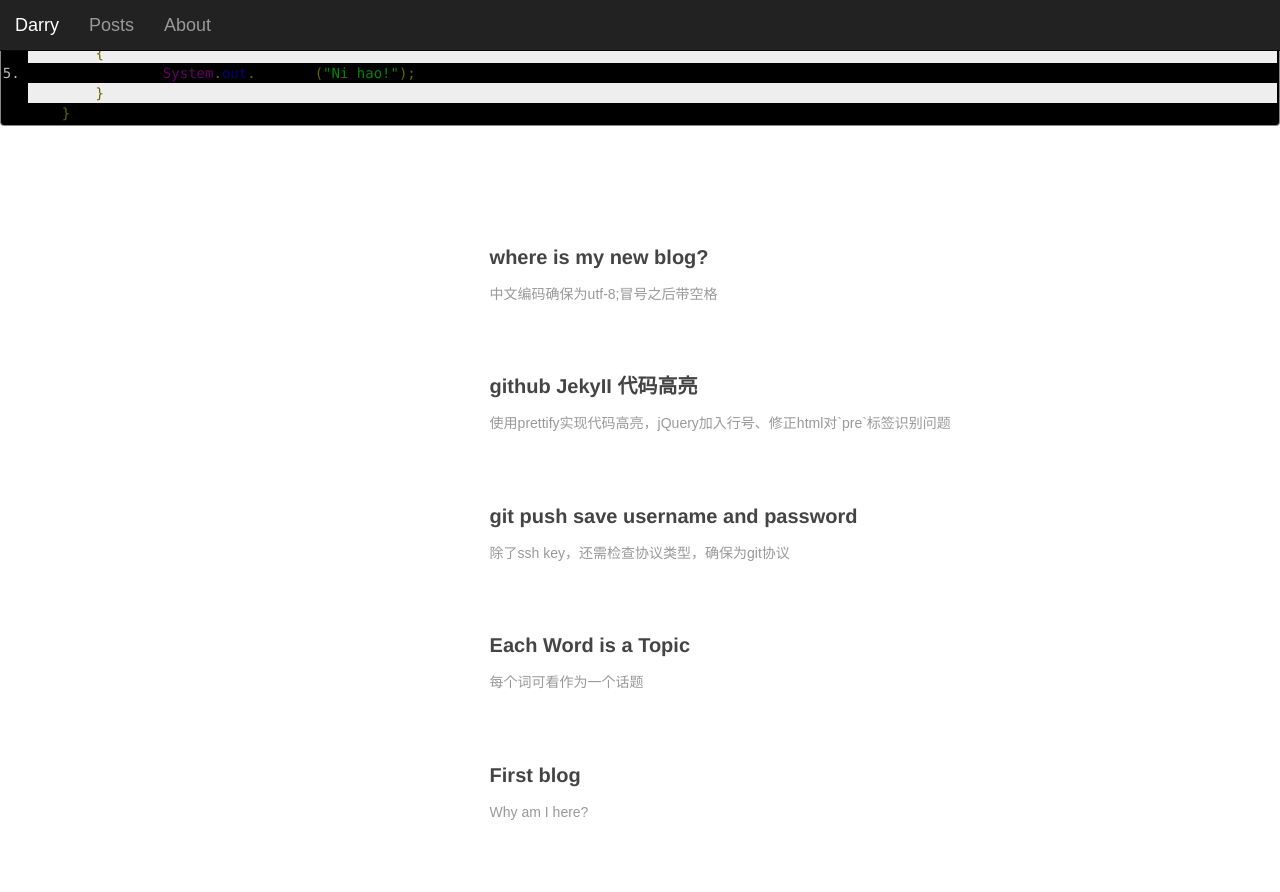
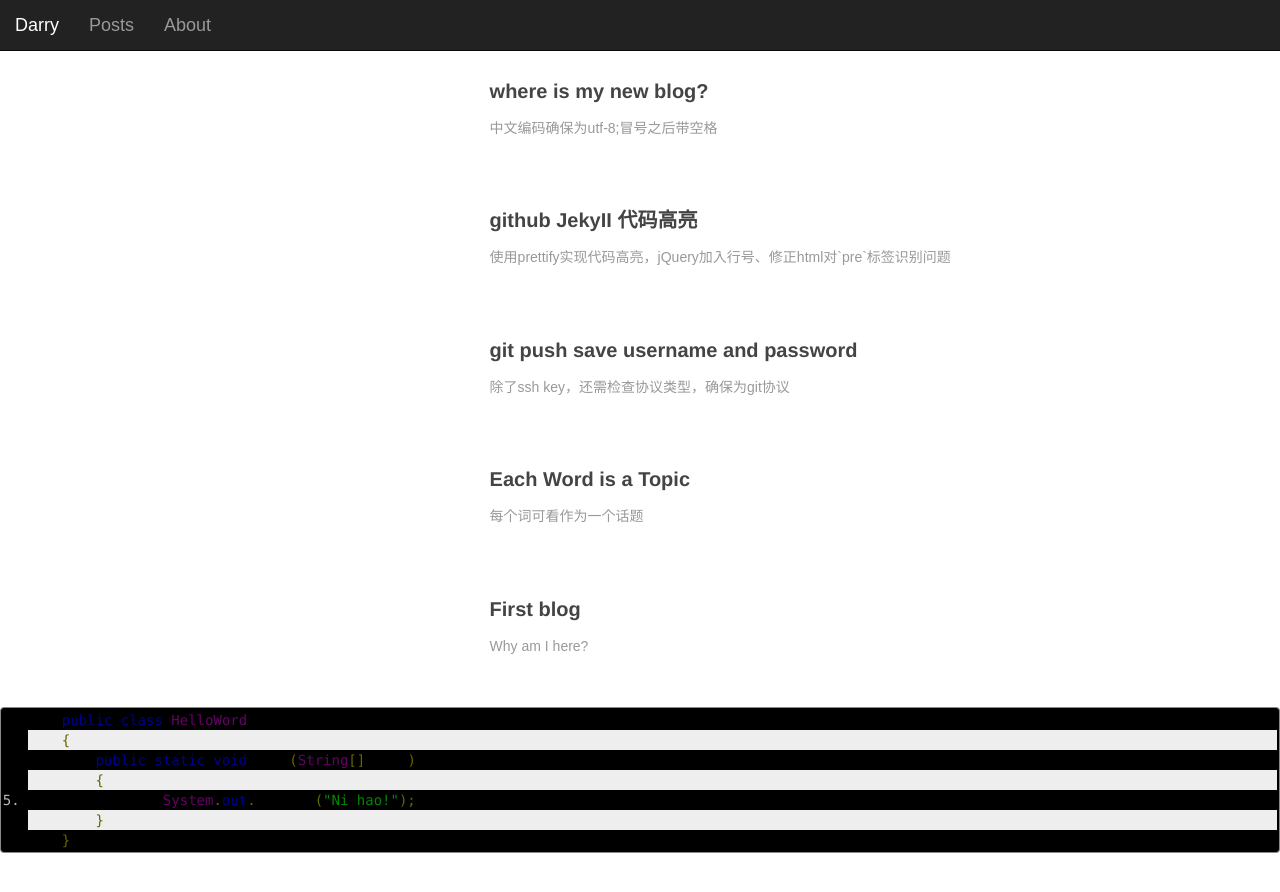
Before and after one commit to ldengjie/ldengjie.github.io, a Jekyll site: the page built from index.md, in a window 1280 px wide. Shown: the top 892 px of the page. Built offline with Jekyll 4.4.1, drawn with Linux system fonts in a browser that asks for light colours; Markdown is read by kramdown in place of the engine named in the settings; comment, search, counter and statistics services are not loaded.

Commit message:
prettify

```diff
--- a/_layouts/default.html
+++ b/_layouts/default.html
@@ -47,6 +47,9 @@ $(window).load(function () {
 </nav>
 
 
+
+    {{ content }}
+
 <pre class="prettyprint linenums">
     public class HelloWord
     {
@@ -56,9 +59,6 @@ $(window).load(function () {
         }
     }
 </pre>
-
-    {{ content }}
-
 
 <!-- jQuery (necessary for Bootstrap's JavaScript plugins) -->
 <script src="/js/jquery-2.1.1.min.js" type="text/javascript"></script>
```
